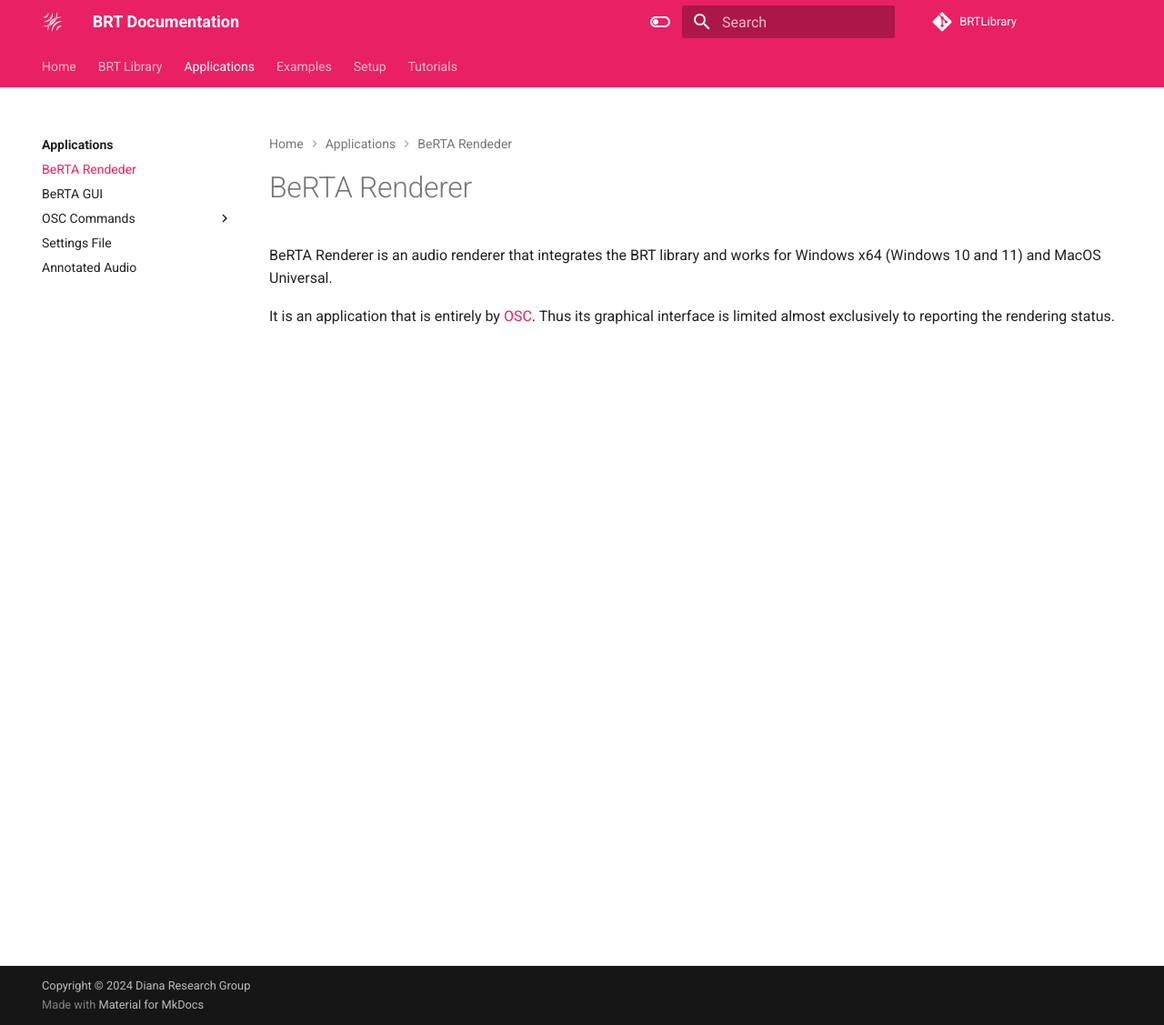
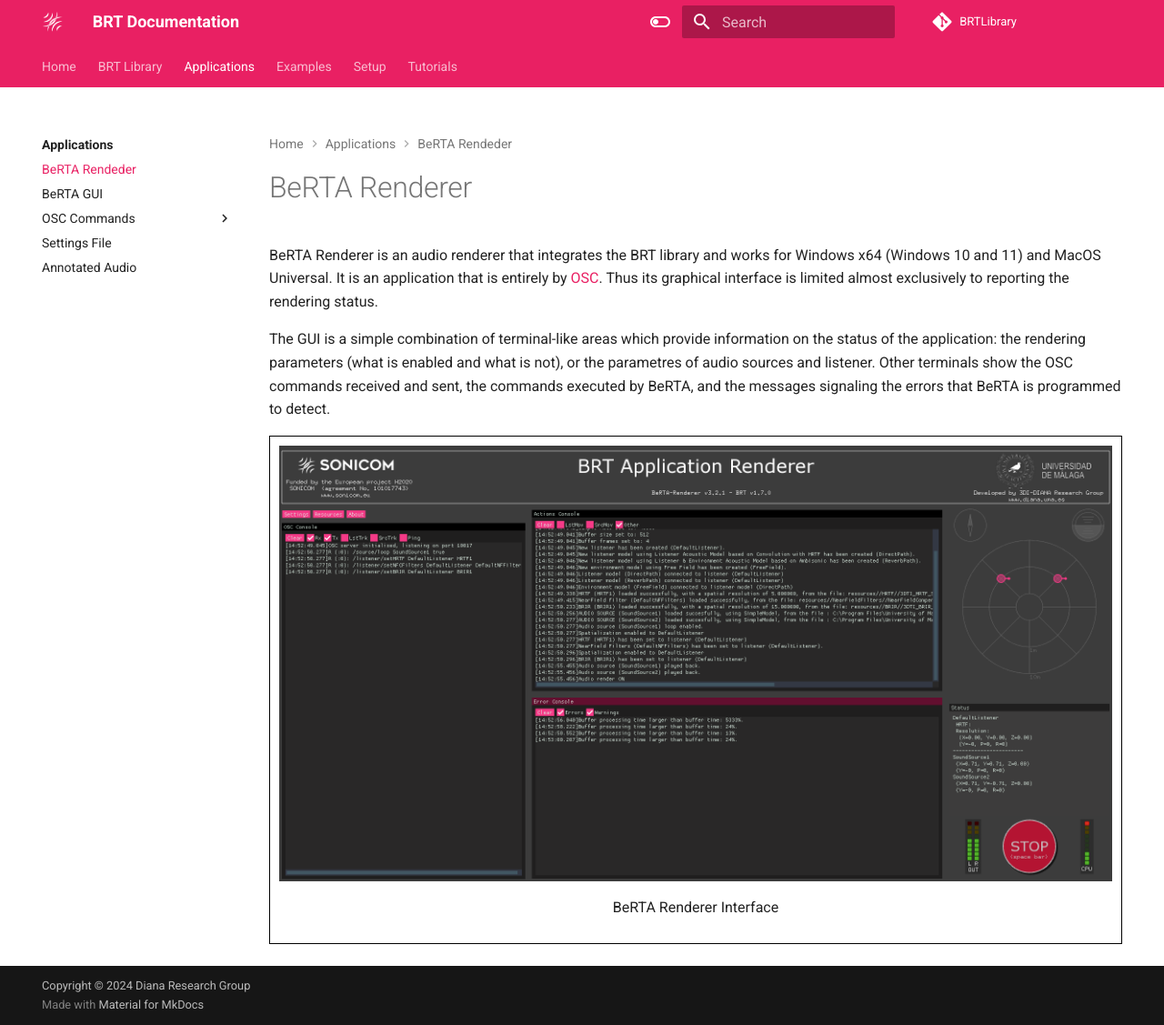
Before and after one commit to GrupoDiana/BRT-Documentation, an MkDocs documentation site: the page built from docs/applications/berta-renderer/index.md, in a window 1280 px wide and 1127 px high. Shown: the whole window at 91% size. Built offline with MkDocs 1.6.1 and Material for MkDocs 9.7.7, drawn with Linux system fonts in a browser that asks for light colours; comment, search, counter and statistics services are not loaded.

Commit message:
feat: berta renderer first draft

```diff
--- a/docs/applications/berta-renderer/index.md
+++ b/docs/applications/berta-renderer/index.md
@@ -1,4 +1,9 @@
 # BeRTA Renderer
-BeRTA Renderer is an audio renderer that integrates the BRT library and works for Windows x64 (Windows 10 and 11) and MacOS Universal.
+BeRTA Renderer is an audio renderer that integrates the BRT library and works for Windows x64 (Windows 10 and 11) and MacOS Universal. It is an application that is entirely by <a href="https://en.wikipedia.org/wiki/Open_Sound_Control" target="_blank">OSC</a>. Thus its graphical interface is limited almost exclusively to reporting the rendering status.
 
-It is an application that is entirely by <a href="https://en.wikipedia.org/wiki/Open_Sound_Control" target="_blank">OSC</a>. Thus its graphical interface is limited almost exclusively to reporting the rendering status.
+The GUI is a simple combination of terminal-like areas which provide information on the status of the application: the rendering parameters (what is enabled and what is not), or the parametres of audio sources and listener. Other terminals show the OSC commands received and sent, the commands executed by BeRTA, and the messages signaling the errors that BeRTA is programmed to detect.
+
+<div style="border: 1px solid #000; padding: 10px; display: inline-block;">
+    <img src="/BRT-Documentation/assets/berta_renderer.png" alt="HRTF offline process" style="display: block; margin: 0 auto;">
+    <p style="text-align: center;">BeRTA Renderer Interface</p>
+</div>
```
Also changed, not shown: docs/applications/berta-gui.md (line endings or trailing spaces), docs/assets/berta_renderer.png (added).
